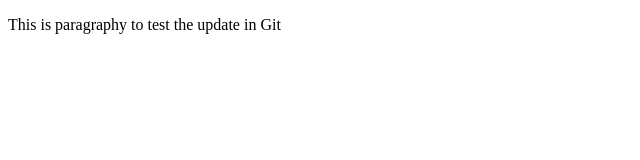
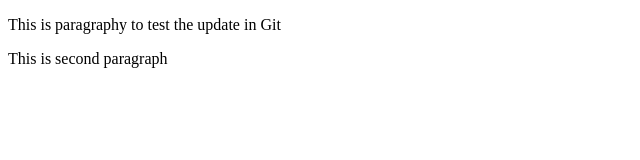
Before and after one commit to Murugananthstr/git-example-project, a plain HTML site: page index.html in a window 1280 px wide. Shown: the whole page, without its empty margins (0-640 px from the left). Drawn offline with Linux system fonts and the light colour scheme.

Commit message:
added 2nd paragraph to index.html. Added 2nd page

```diff
--- a/index.html
+++ b/index.html
@@ -8,5 +8,6 @@
   </head>
   <body>
     <p>This is paragraphy to test the update in Git</p>
+    <p>This is second paragraph</p>
   </body>
 </html>
```
Also changed, not shown: 2ndPage.html (added, +1 -0 lines).
